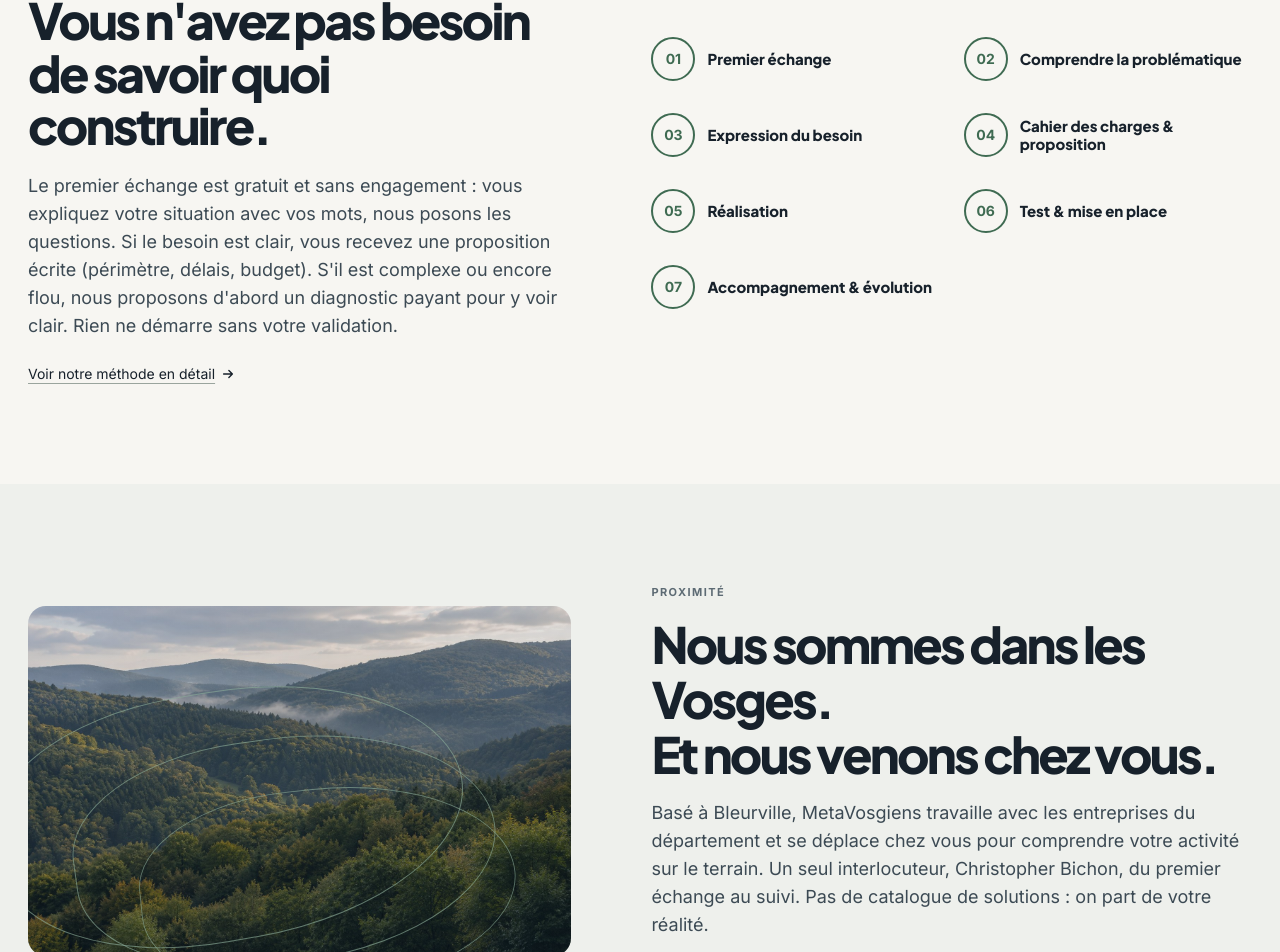
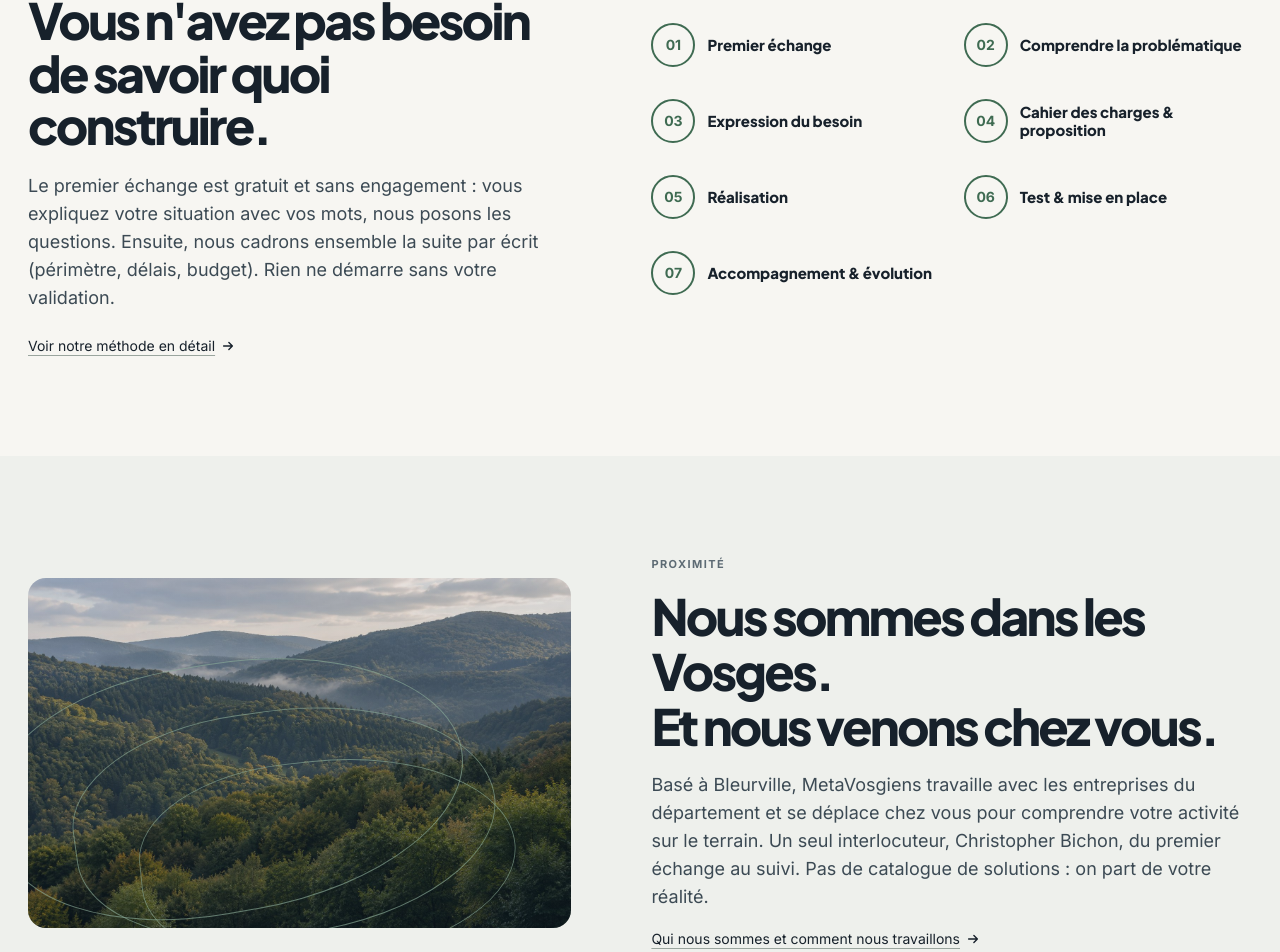
Before and after one commit to Krystopher88/metavosgiens-web, a Next.js app: page / in a window 1280 px wide. Shown: the part 2342-3294 px from the top of the page. Built offline with nearby package versions, Linux system fonts and the light colour scheme; no server answers.

Commit message:
fix(content): retire toute notion de diagnostic payant (décision de Christopher)
Le message reste : premier échange gratuit et sans engagement. Les contrôles C15 et C16 interdisent désormais le mot payant dans le texte public et llms.txt.

```diff
--- a/components/method.tsx
+++ b/components/method.tsx
@@ -16,10 +16,8 @@ export function Method() {
         </h2>
         <p className="mt-5 max-w-[590px] text-base text-[#3c4a54] md:text-lg">
           Le premier échange est gratuit et sans engagement : vous expliquez votre situation avec
-          vos mots, nous posons les questions. Si le besoin est clair, vous recevez une proposition
-          écrite (périmètre, délais, budget). S&apos;il est complexe ou encore flou, nous
-          proposons d&apos;abord un diagnostic payant pour y voir clair. Rien ne démarre sans votre
-          validation.
+          vos mots, nous posons les questions. Ensuite, nous cadrons ensemble la suite par écrit
+          (périmètre, délais, budget). Rien ne démarre sans votre validation.
         </p>
         <div className="mt-6">
           <ArrowLink href="/a-propos#methode">Voir notre méthode en détail</ArrowLink>
```
Also changed, not shown: public/llms.txt, 1 other file (tests, documents, lock files or other folders).
